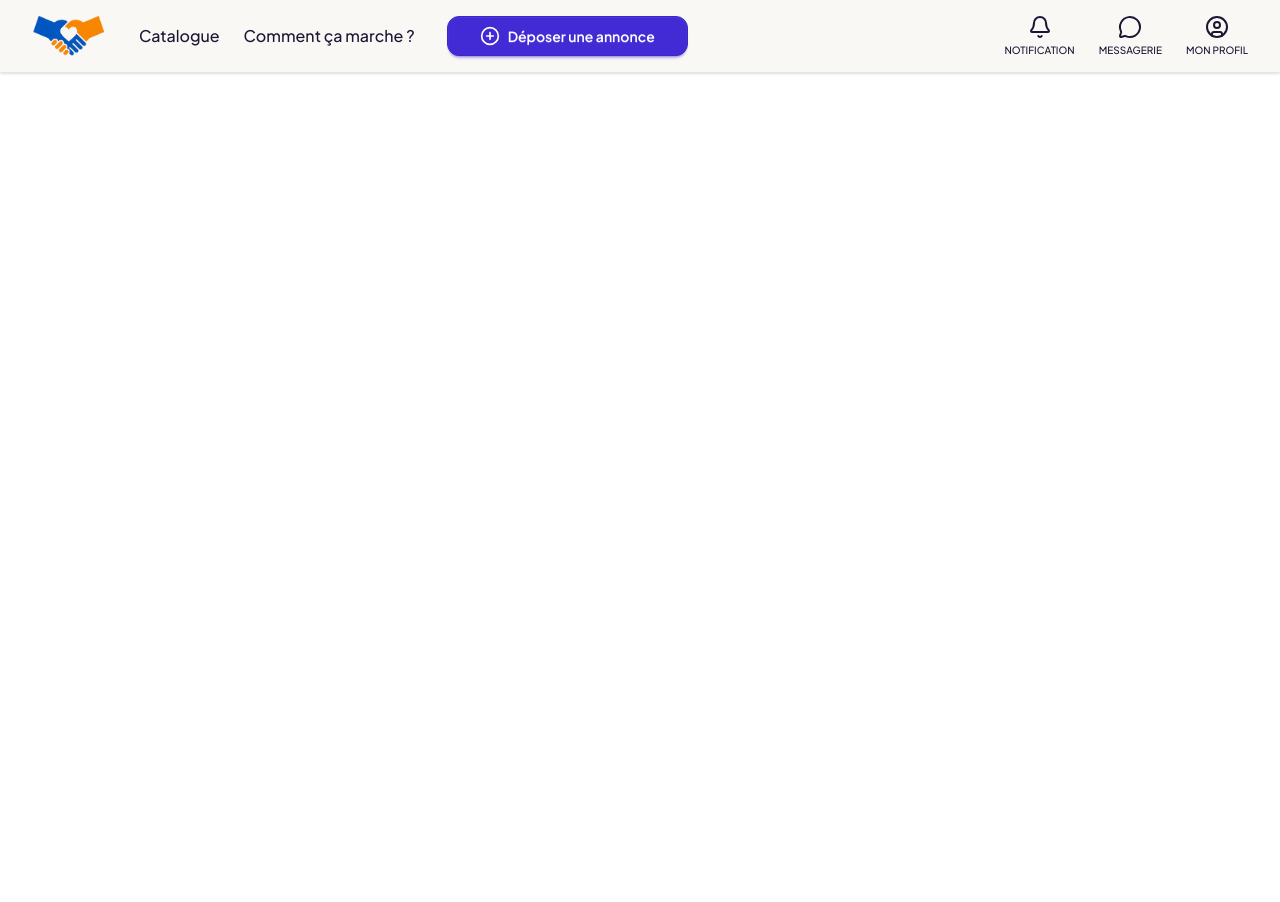
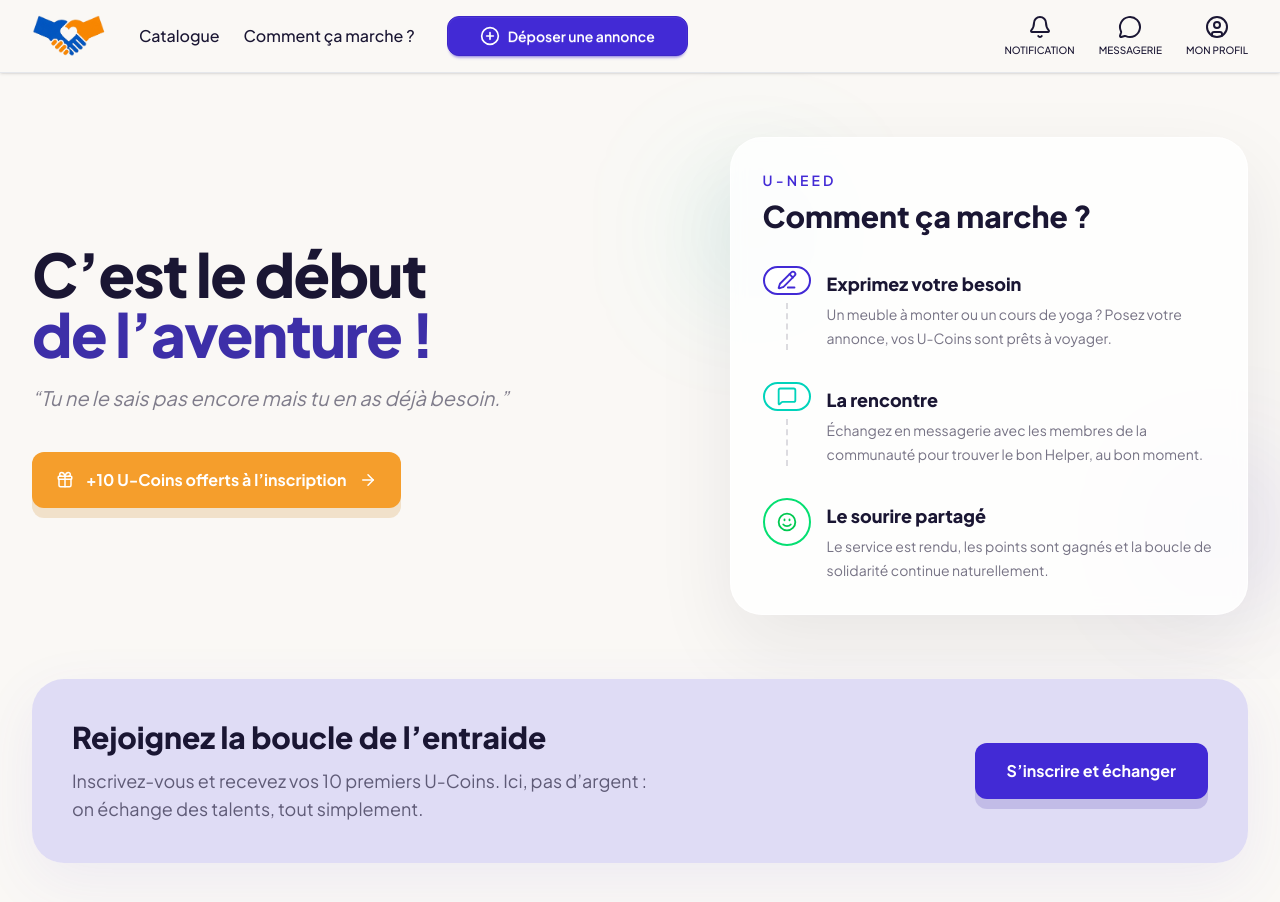
Before and after one commit to roxane-sarpi/U-Need, a React (Vite) app in the folder frontend/: page /home in a window 1280 px wide. Shown: the top 902 px of the page. Before the commit the page ends 800 px from the top, so only its background shows below. Built offline with nearby package versions, Linux system fonts and the light colour scheme.

Commit message:
top of the homepage

```diff
--- a/frontend/src/App.jsx
+++ b/frontend/src/App.jsx
@@ -2,6 +2,7 @@ import Header from './components/layout/Header'
 import './index.css'
 import './index.css';
 import { BrowserRouter, Routes, Route } from 'react-router-dom';
+import Home from './pages/Home';
 import Profile from './pages/Profile/Profile';
 import EditProfile from './pages/Profile/EditProfile';
 import Login from './pages/Auth/Login';
@@ -14,6 +15,7 @@ function App() {
     <BrowserRouter>
       <Header />
       <Routes>
+        <Route path="/home" element={<Home />} />
         <Route path="/profile" element={<Profile />} />
         <Route path="/profile/edit" element={<EditProfile />} />
         <Route path="/login" element={<Login />} />
--- a/frontend/src/pages/Home.jsx
+++ b/frontend/src/pages/Home.jsx
@@ -0,0 +1,117 @@
+import { Link } from 'react-router-dom';
+import { ArrowRight, Gift, MessageSquare, PencilLine, Smile, Sparkles } from 'lucide-react';
+
+const steps = [
+	{
+		icon: PencilLine,
+		title: 'Exprimez votre besoin',
+		description: 'Un meuble à monter ou un cours de yoga ? Posez votre annonce, vos U-Coins sont prêts à voyager.',
+		ring: 'border-primary text-primary',
+	},
+	{
+		icon: MessageSquare,
+		title: 'La rencontre',
+		description: 'Échangez en messagerie avec les membres de la communauté pour trouver le bon Helper, au bon moment.',
+		ring: 'border-accent text-accent',
+	},
+	{
+		icon: Smile,
+		title: 'Le sourire partagé',
+		description: 'Le service est rendu, les points sont gagnés et la boucle de solidarité continue naturellement.',
+		ring: 'border-green-400 text-green-500',
+	},
+];
+
+function Home() {
+	return (
+		<main className="min-h-screen bg-canvas text-ink">
+			<section className="relative overflow-hidden">
+				<div className="absolute inset-0 -z-10 bg-[radial-gradient(circle_at_top_left,_rgba(91,79,207,0.14),_transparent_35%),radial-gradient(circle_at_bottom_right,_rgba(245,158,44,0.12),_transparent_28%)]" />
+				<div className="mx-auto grid max-w-7xl gap-12 px-4 py-10 md:px-8 lg:grid-cols-[1.1fr_0.9fr] lg:gap-16 lg:py-16">
+					<div className="flex flex-col justify-center">
+
+						<h1 className="max-w-xl text-4xl font-black tracking-tight text-ink sm:text-5xl lg:text-6xl">
+							C’est le début
+							<span className="block text-primary-dark">de l’aventure !</span>
+						</h1>
+
+						<p className="mt-5 max-w-lg text-lg italic text-ink/55 sm:text-xl">
+							“Tu ne le sais pas encore mais tu en as déjà besoin.”
+						</p>
+
+						<div className="mt-10 flex flex-wrap items-center gap-4">
+							<Link
+								to="/register"
+								className="inline-flex items-center gap-3 rounded-xl bg-[#F59E2C] px-6 py-4 text-base font-bold text-white shadow-[0_10px_0_rgba(201,122,10,0.18)] transition-transform duration-200 hover:-translate-y-0.5 hover:bg-[#C97A0A]"
+							>
+								<Gift size={18} />
+								<span>+10 U-Coins offerts à l’inscription</span>
+								<ArrowRight size={18} />
+							</Link>
+						</div>
+
+					</div>
+
+					<div className="relative">
+						<div className="absolute -left-6 top-12 hidden h-24 w-24 rounded-full bg-accent/20 blur-3xl lg:block" />
+						<div className="absolute -right-4 bottom-10 hidden h-24 w-24 rounded-full bg-primary/20 blur-3xl lg:block" />
+
+						<div className="rounded-[2rem] border border-white/70 bg-white/80 p-6 shadow-[0_30px_80px_rgba(26,22,51,0.08)] backdrop-blur md:p-8">
+							<div className="mb-8 flex items-center justify-between gap-4">
+								<div>
+									<p className="text-sm font-semibold uppercase tracking-[0.22em] text-primary">U-need</p>
+									<h2 className="mt-2 text-2xl font-black text-ink sm:text-3xl">Comment ça marche ?</h2>
+								</div>
+
+							</div>
+
+							<div className="space-y-8">
+								{steps.map((step, index) => {
+									const Icon = step.icon;
+
+									return (
+										<div key={step.title} className="grid grid-cols-[auto_1fr] gap-4">
+											<div className="relative flex flex-col items-center">
+												<span className={`flex h-12 w-12 items-center justify-center rounded-full border-2 bg-white ${step.ring}`}>
+													<Icon size={20} strokeWidth={2.2} />
+												</span>
+												{index < steps.length - 1 ? (
+													<span className="mt-2 h-full w-px border-l-2 border-dashed border-ink/15" />
+												) : null}
+											</div>
+
+											<div className="pt-1">
+												<h3 className="text-lg font-extrabold text-ink">{step.title}</h3>
+												<p className="mt-1 max-w-lg text-sm leading-6 text-ink/60">{step.description}</p>
+											</div>
+										</div>
+									);
+								})}
+							</div>
+						</div>
+					</div>
+				</div>
+			</section>
+
+			<section className="px-4 pb-10 md:px-8 lg:pb-16">
+				<div className="mx-auto max-w-7xl rounded-[2rem] bg-primary-light/70 px-6 py-8 shadow-[0_18px_60px_rgba(91,79,207,0.08)] md:px-10 md:py-10 lg:flex lg:items-center lg:justify-between">
+					<div className="max-w-2xl">
+						<h2 className="text-2xl font-black text-ink sm:text-3xl">Rejoignez la boucle de l’entraide</h2>
+						<p className="mt-3 max-w-xl text-base leading-7 text-ink/65 sm:text-lg">
+							Inscrivez-vous et recevez vos 10 premiers U-Coins. Ici, pas d’argent : on échange des talents, tout simplement.
+						</p>
+					</div>
+
+					<Link
+						to="/register"
+						className="mt-6 inline-flex items-center justify-center rounded-xl bg-primary px-8 py-4 text-base font-bold text-white shadow-[0_10px_0_rgba(61,47,168,0.18)] transition-transform duration-200 hover:-translate-y-0.5 hover:bg-primary-dark lg:mt-0"
+					>
+						S’inscrire et échanger
+					</Link>
+				</div>
+			</section>
+		</main>
+	);
+}
+
+export default Home;
```
Also changed, not shown: 8 other files (tests, documents, lock files or other folders).
